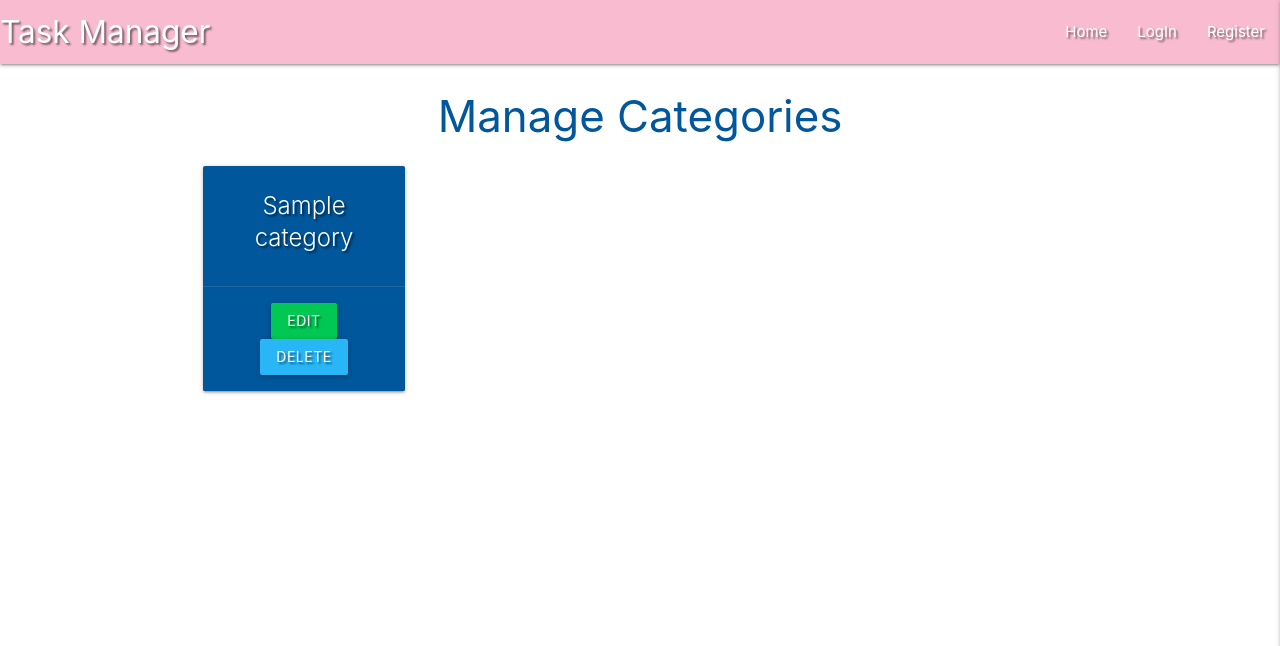
After one commit to vikasinder/flask-mongodb-miniproject, a Flask app: page /get_categories in a window 1280 px wide. The commit adds this page. Shown: the top 646 px of the page. Run offline with Flask 2, Linux system fonts and the light colour scheme; a database or web service that is not in the repository returns one stand-in record (values such as "Sample title"); some libraries are stand-ins or nearby versions.

Commit message:
categories

```diff
--- a/app.py
+++ b/app.py
@@ -137,7 +137,7 @@ def update_user(user_id):
         flash("Successfully Updated")
         mongo.db.users.update({"_id": ObjectId(user_id)}, submit)
     updated = mongo.db.users.find_one({"_id": ObjectId(user_id)})
-    return render_template("update_user.html", updated=updated,password=password)
+    return render_template("update_user.html", updated=updated)
 
 
 
@@ -171,6 +171,12 @@ def delete_task(task_id):
     flash("Task Successfully Deleted")
     return redirect(url_for("get_tasks"))
 
+@app.route("/get_categories")
+def get_categories():
+    categories = list(mongo.db.categories.find().sort("category_name", 1))
+    return render_template("categories.html", categories=categories)
+
+
 
 if __name__ == "__main__":
     app.run(host=os.environ.get("IP"),
--- a/templates/base.html
+++ b/templates/base.html
@@ -27,7 +27,7 @@
            {% if session.user %}
             <li><a href="{{ url_for('profile', username=session['user']) }}">Profile</a></li>
             <li><a href="{{ url_for('add_task')}}">New Task </a></li>
-            <li><a href="#">Manage Category</a></li>
+            <li><a href="{{ url_for('get_categories')}}">Manage Category</a></li>
             <li><a href="{{ url_for('logout')}}">Logout</a></li>
           {% else %}
             <li><a href="{{ url_for('login')}}">LogIn</a></li>
@@ -45,7 +45,7 @@
       {% if session.user %}
       <li><a href="{{ url_for('profile', username=session['user']) }}">Profile</a></li>
       <li><a href="{{ url_for('add_task')}}">New Task </a></li>
-      <li><a href="#">Manage Category</a></li>
+      <li><a href="{{ url_for('get_categories')}}">Manage Category</a></li>
       <li><a href="{{ url_for('logout')}}">Logout</a></li>
     {% else %}
       <li><a href="{{ url_for('login')}}">LogIn</a></li>
--- /dev/null
+++ b/templates/categories.html
@@ -0,0 +1,23 @@
+
+{% extends "base.html" %}
+{% block content %}
+
+    <h3 class="light-blue-text text-darken-4 center-align">Manage Categories</h3>
+
+    <div class="row">
+        {% for category in categories %}
+            <div class="col s12 m3">
+                <div class="card light-blue darken-4 text-shadow center-align">
+                    <div class="card-content white-text">
+                        <span class="card-title">{{ category.category_name }}</span>
+                    </div>
+                    <div class="card-action">
+                        <a href="#" class="btn green accent-4">Edit</a>
+                        <a href="#" class="btn light-blue lighten-1">Delete</a>
+                    </div>
+                </div>
+            </div>
+        {% endfor %}
+    </div>
+
+{% endblock %}
```
